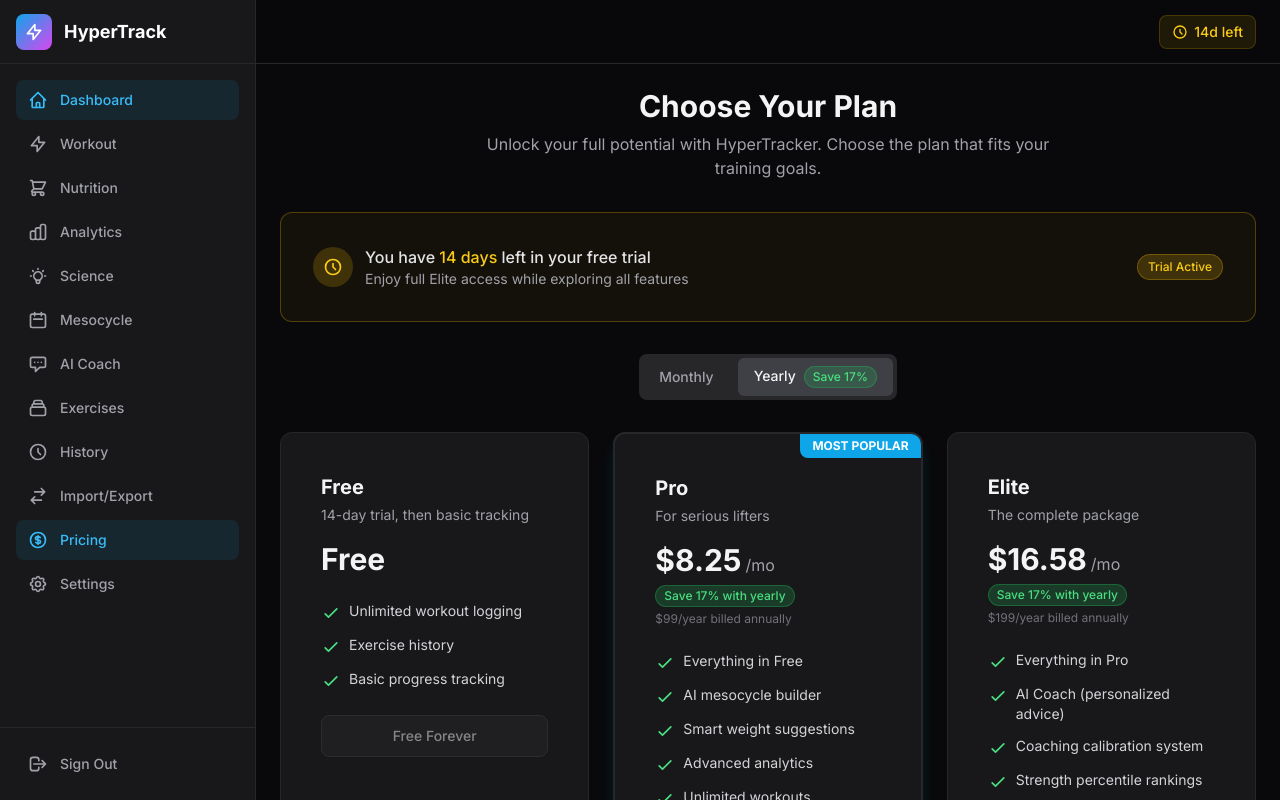
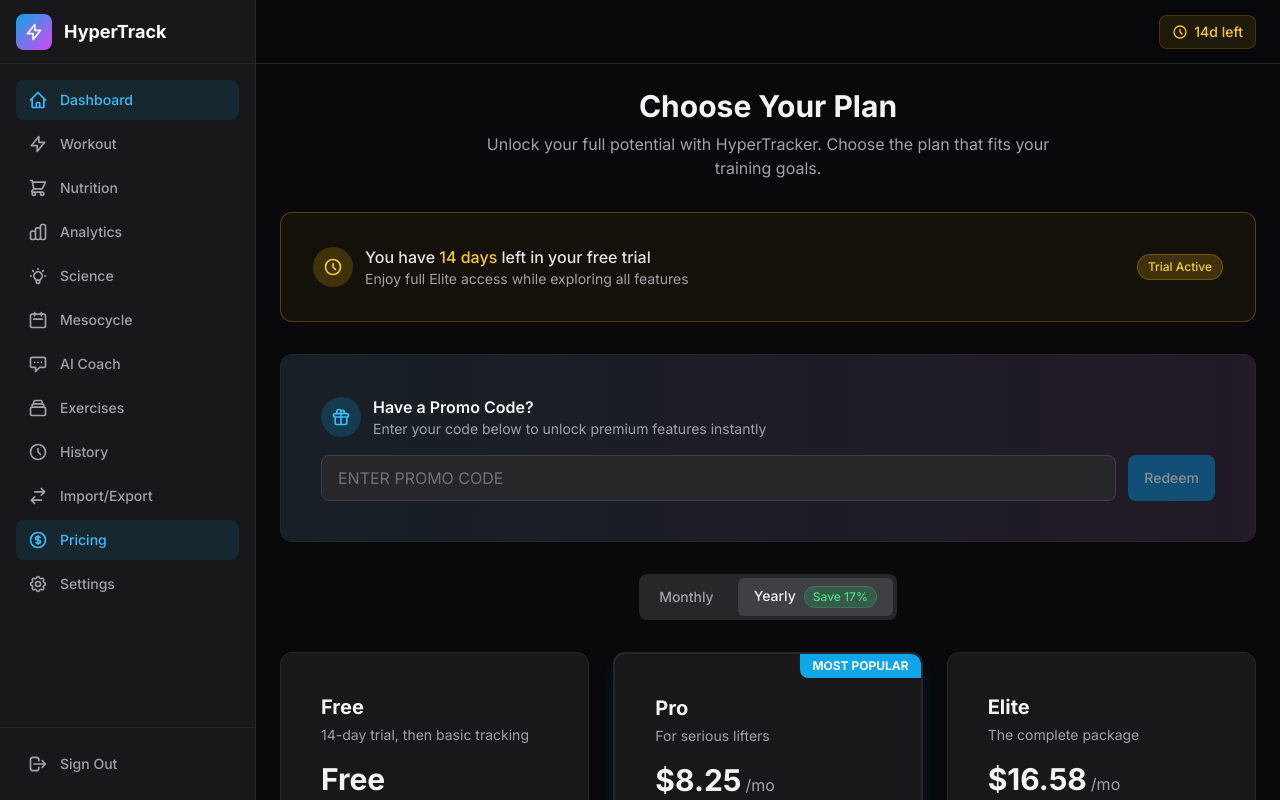
Before and after one commit to Joshfkon/workout-app, a Next.js app: page /dashboard/pricing in a window 1280 px wide. Shown: the top 800 px of the page. Built offline with nearby package versions, Linux system fonts and the light colour scheme; no server answers.

Commit message:
Add promo code redemption to Pricing page with better error messages

```diff
--- a/app/(dashboard)/dashboard/pricing/page.tsx
+++ b/app/(dashboard)/dashboard/pricing/page.tsx
@@ -2,10 +2,11 @@
 
 import { useState, useEffect, Suspense } from 'react';
 import { useSearchParams } from 'next/navigation';
-import { Card, CardContent, Button, Badge } from '@/components/ui';
+import { Card, CardContent, Button, Badge, Input } from '@/components/ui';
 import { PricingCard } from '@/components/subscription';
 import { useSubscription } from '@/hooks/useSubscription';
 import { TIER_FEATURES, SubscriptionTier } from '@/lib/stripe';
+import { redeemPromoCode } from '@/lib/actions/promoCodes';
 
 // Wrapper component that uses useSearchParams
 function PricingContent() {
@@ -13,6 +14,11 @@ function PricingContent() {
   const [billingPeriod, setBillingPeriod] = useState<'monthly' | 'yearly'>('yearly');
   const [loadingTier, setLoadingTier] = useState<SubscriptionTier | null>(null);
   const [message, setMessage] = useState<{ type: 'success' | 'error' | 'info'; text: string } | null>(null);
+
+  // Promo code state
+  const [promoCode, setPromoCode] = useState('');
+  const [promoLoading, setPromoLoading] = useState(false);
+  const [promoResult, setPromoResult] = useState<{ success: boolean; message: string } | null>(null);
 
   const {
     tier: currentTier,
@@ -51,6 +57,30 @@ function PricingContent() {
       setMessage({ type: 'error', text: 'An error occurred. Please try again.' });
     } finally {
       setLoadingTier(null);
+    }
+  };
+
+  const handleRedeemPromo = async () => {
+    if (!promoCode.trim()) return;
+
+    setPromoLoading(true);
+    setPromoResult(null);
+
+    try {
+      const result = await redeemPromoCode(promoCode);
+      setPromoResult(result);
+
+      if (result.success) {
+        setPromoCode('');
+        // Refresh the page after a short delay to show updated subscription
+        setTimeout(() => {
+          window.location.reload();
+        }, 2000);
+      }
+    } catch {
+      setPromoResult({ success: false, message: 'An error occurred. Please try again.' });
+    } finally {
+      setPromoLoading(false);
     }
   };
 
@@ -100,6 +130,50 @@ function PricingContent() {
           {message.text}
         </div>
       )}
+
+      {/* Promo Code Box */}
+      <Card className="border-primary-500/20 bg-gradient-to-r from-primary-500/5 to-accent-500/5">
+        <CardContent className="p-6">
+          <div className="flex items-center gap-3 mb-4">
+            <div className="w-10 h-10 rounded-full bg-primary-500/20 flex items-center justify-center">
+              <svg className="w-5 h-5 text-primary-400" fill="none" viewBox="0 0 24 24" stroke="currentColor">
+                <path strokeLinecap="round" strokeLinejoin="round" strokeWidth={2} d="M12 8v13m0-13V6a2 2 0 112 2h-2zm0 0V5.5A2.5 2.5 0 109.5 8H12zm-7 4h14M5 12a2 2 0 110-4h14a2 2 0 110 4M5 12v7a2 2 0 002 2h10a2 2 0 002-2v-7" />
+              </svg>
+            </div>
+            <div>
+              <h3 className="font-semibold text-surface-100">Have a Promo Code?</h3>
+              <p className="text-sm text-surface-400">Enter your code below to unlock premium features instantly</p>
+            </div>
+          </div>
+
+          <div className="flex gap-3">
+            <Input
+              value={promoCode}
+              onChange={(e) => setPromoCode(e.target.value.toUpperCase())}
+              placeholder="Enter promo code"
+              className="flex-1 uppercase"
+              disabled={promoLoading}
+            />
+            <Button
+              onClick={handleRedeemPromo}
+              disabled={!promoCode.trim() || promoLoading}
+              isLoading={promoLoading}
+            >
+              Redeem
+            </Button>
+          </div>
+
+          {promoResult && (
+            <div className={`mt-4 p-3 rounded-lg text-sm ${
+              promoResult.success
+                ? 'bg-success-500/10 border border-success-500/20 text-success-400'
+                : 'bg-danger-500/10 border border-danger-500/20 text-danger-400'
+            }`}>
+              {promoResult.message}
+            </div>
+          )}
+        </CardContent>
+      </Card>
 
       {/* Billing Period Toggle */}
       <div className="flex justify-center">
--- a/lib/actions/promoCodes.ts
+++ b/lib/actions/promoCodes.ts
@@ -52,7 +52,16 @@ export async function redeemPromoCode(code: string): Promise<RedeemResult> {
     .eq('is_active', true)
     .single();
 
-  if (codeError || !promoCode) {
+  if (codeError) {
+    console.error('Promo code lookup error:', codeError);
+    // Check if it's a "relation does not exist" error (table not created)
+    if (codeError.message?.includes('relation') || codeError.code === '42P01') {
+      return { success: false, message: 'Promo code system is not yet configured. Please contact support.' };
+    }
+    return { success: false, message: 'Invalid promo code. Please check and try again.' };
+  }
+
+  if (!promoCode) {
     return { success: false, message: 'Invalid promo code. Please check and try again.' };
   }
 
@@ -118,6 +127,9 @@ export async function redeemPromoCode(code: string): Promise<RedeemResult> {
 
   if (redemptionError) {
     console.error('Error creating redemption:', redemptionError);
+    if (redemptionError.message?.includes('relation') || redemptionError.code === '42P01') {
+      return { success: false, message: 'Promo code system is not yet configured. Please contact support.' };
+    }
     return { success: false, message: 'Failed to redeem code. Please try again.' };
   }
 
```
